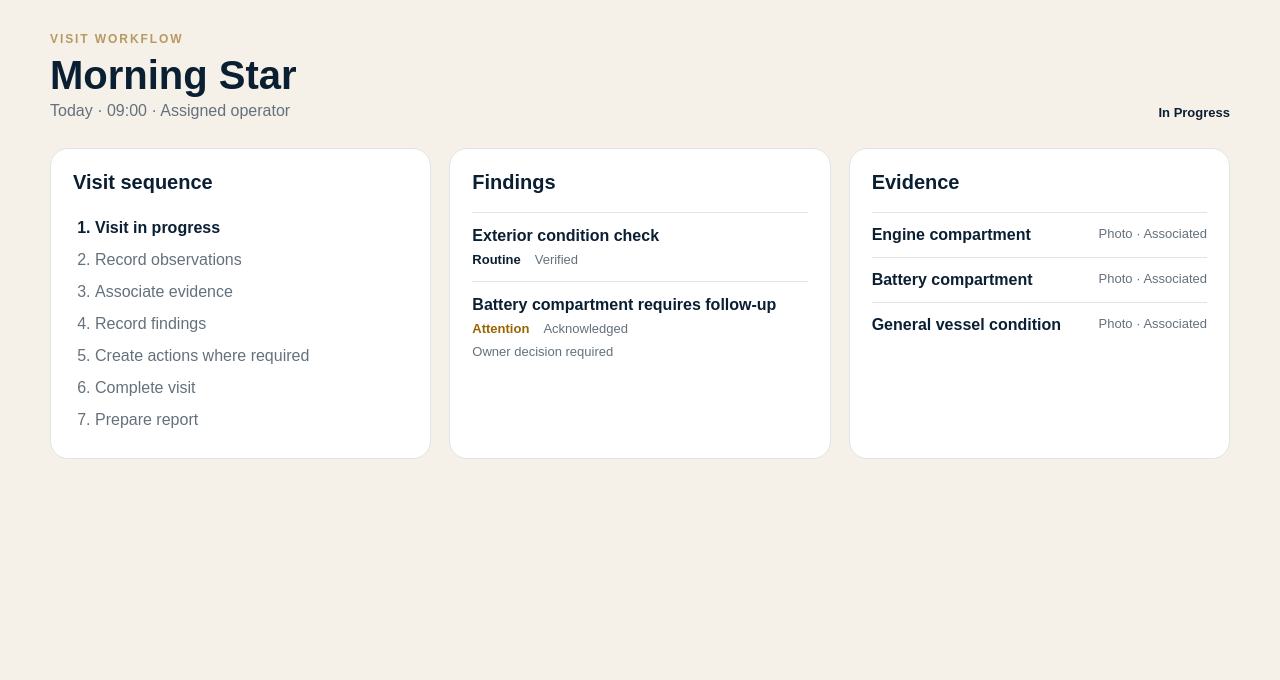
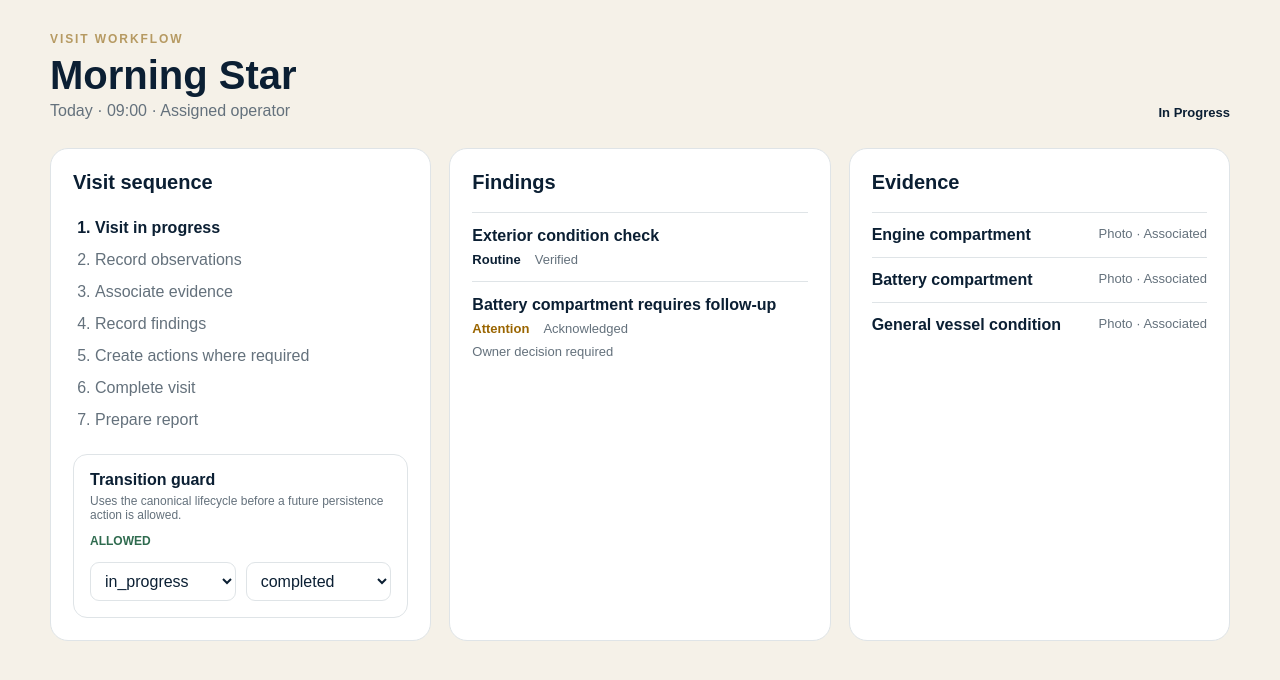
Before and after one commit to zabuilds/MMC-, a Next.js app: page /operations/visits/1 in a window 1280 px wide. Shown: the top 680 px of the page. Built offline with nearby package versions, Linux system fonts and the light colour scheme.

Commit message:
wire Operations transition guard into visit detail

```diff
--- a/app/operations/visits/[visitId]/page.tsx
+++ b/app/operations/visits/[visitId]/page.tsx
@@ -1,3 +1,5 @@
+import { TransitionGuard } from "@/components/operations/TransitionGuard";
+
 type Finding = {
   title: string;
   priority: "Routine" | "Attention" | "Urgent" | "Critical";
@@ -64,6 +66,7 @@ export default function VisitDetailPage() {
               <li>Complete visit</li>
               <li>Prepare report</li>
             </ol>
+            <TransitionGuard />
           </article>
 
           <article style={{ background: "var(--white)", border: "1px solid var(--line)", borderRadius: 18, padding: 22 }}>
```
